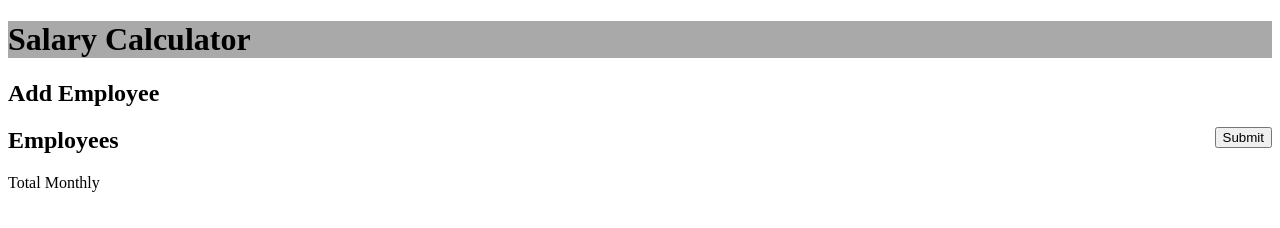
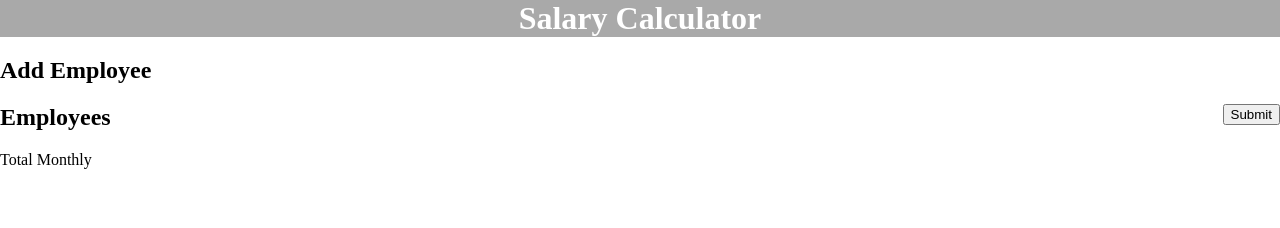
Before and after one commit to SpyD32/weekend-salary-calculator2, a website: page index.html in a window 1280 px wide. Drawn offline with Linux system fonts and the light colour scheme.

Commit message:
fixed margins on h1 header and body

```diff
--- a/style.css
+++ b/style.css
@@ -8,4 +8,15 @@ button {
 
 h1 {
     background-color: darkgrey;
+    width: 100%;
+    margin: 0;
+    text-align: center;
+    color: white;
+
+
 }
+
+body {
+    margin: 0;
+    background-color: white;
+}
```
